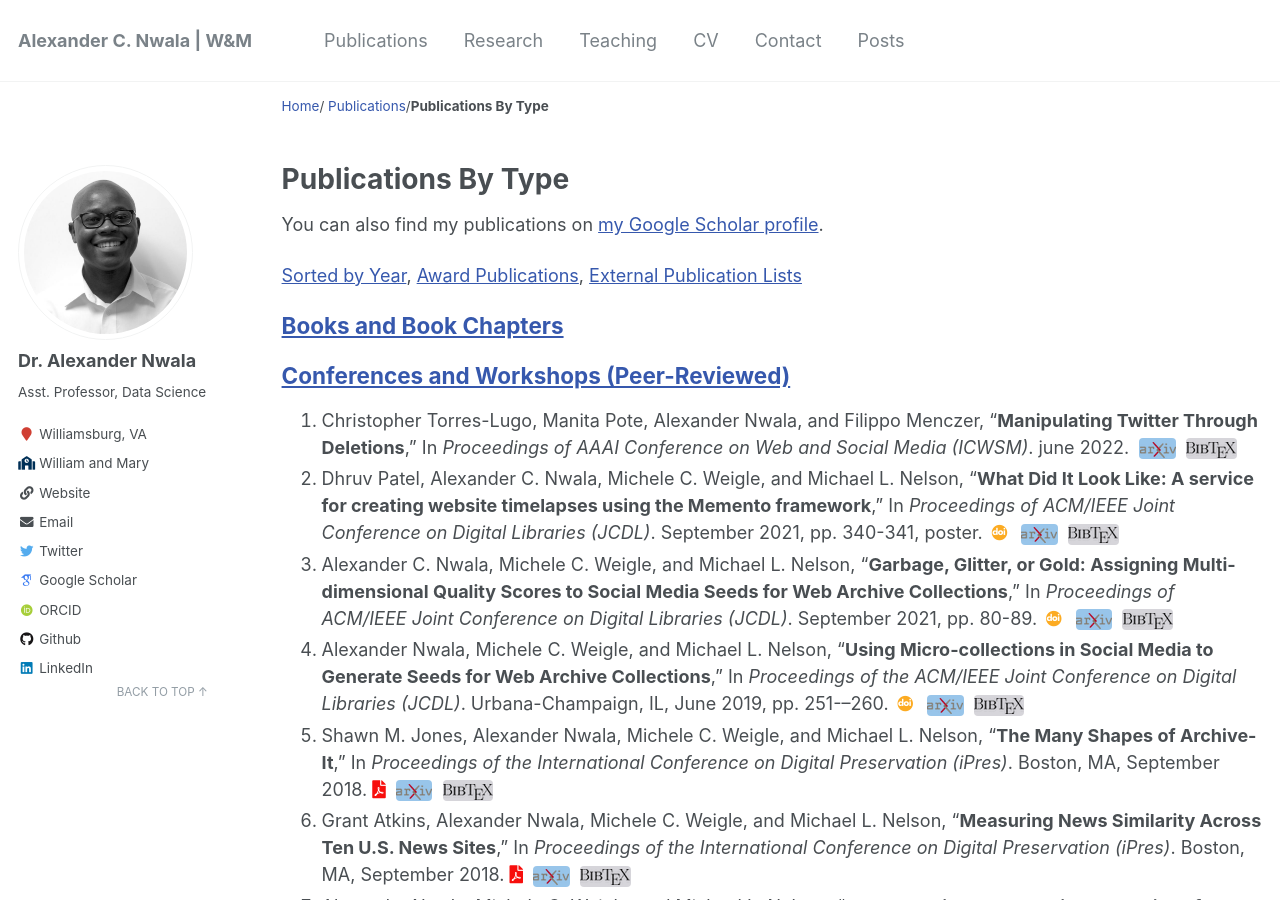
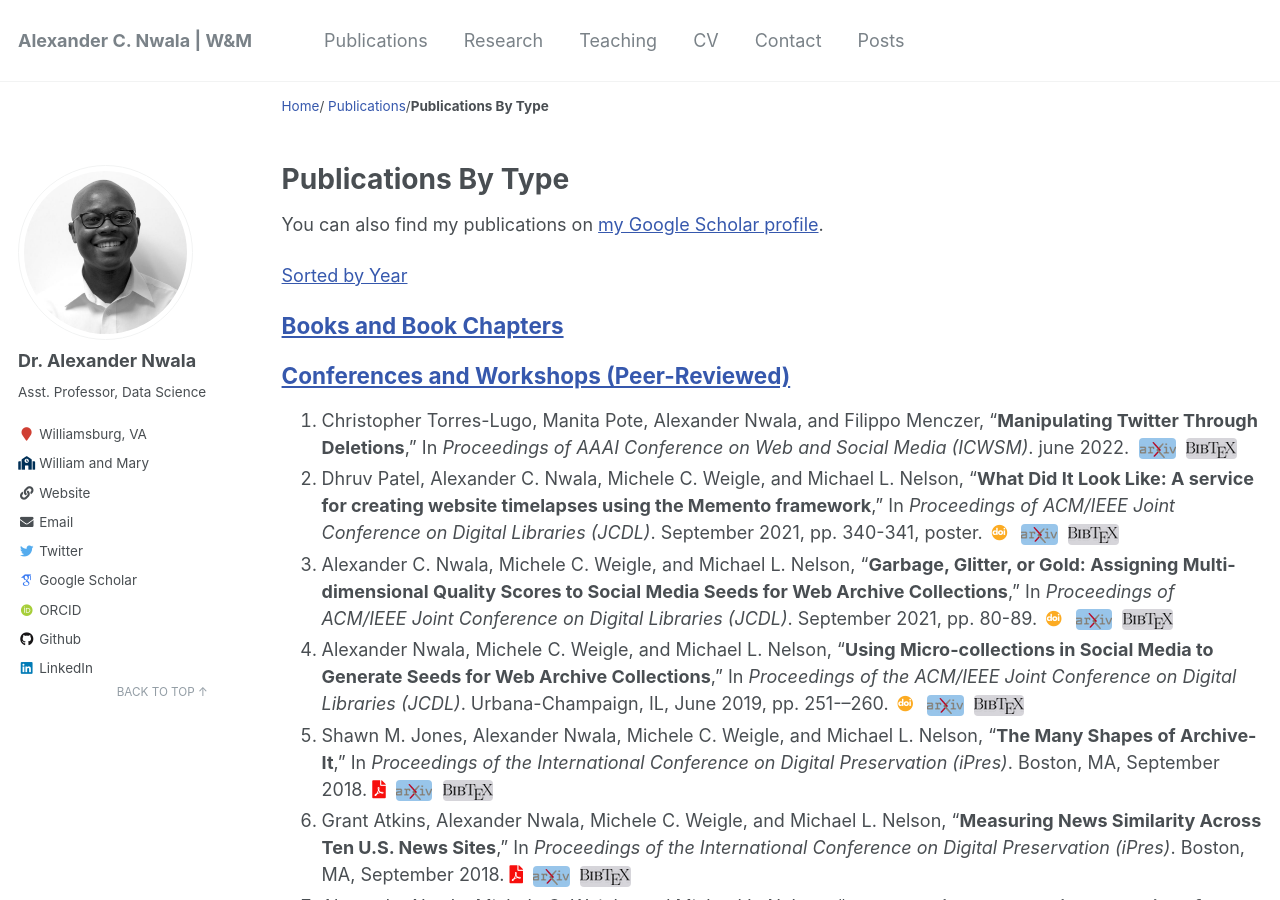
Before and after one commit to xandernwala/xandernwala.github.io, a Jekyll site: the page built from _pages/pubsbytype.md, in a window 1280 px wide and 900 px high. Built offline with Jekyll 4.4.1, drawn with Linux system fonts in a browser that asks for light colours; some web fonts are replaced.

Commit message:
generic updating

```diff
--- a/_pages/pubsbytype.md
+++ b/_pages/pubsbytype.md
@@ -17,7 +17,7 @@ redirect_from:
 
 {% include base_path %}
 
-[Sorted by Year](/publications/pubsbyyear), [Award Publications](/publications/pubs-awards), [External Publication Lists](/publications/lists)
+[Sorted by Year](/publications/pubsbyyear)<!--, [Award Publications](/publications/pubs-awards), [External Publication Lists](/publications/lists)-->
 
 {% for post in site.publications %}
   {% if post.type == "type" %}
```
